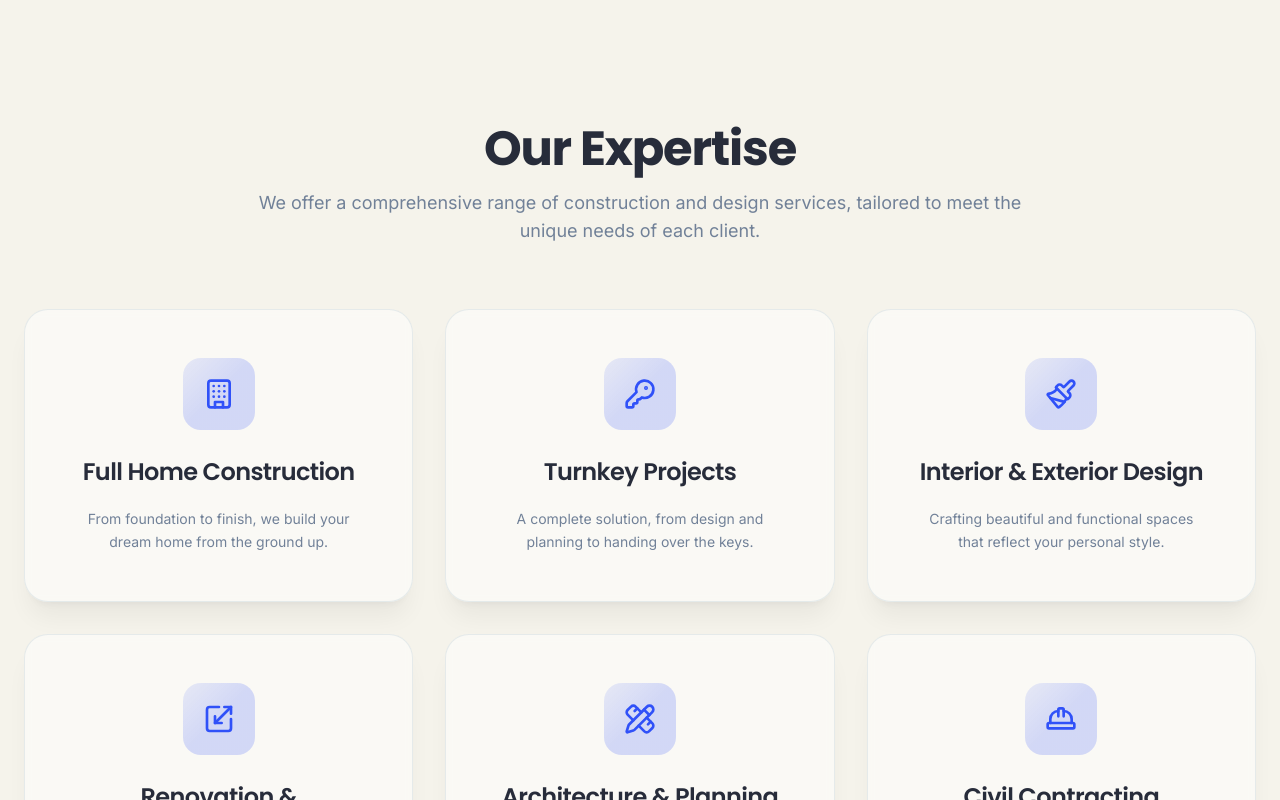
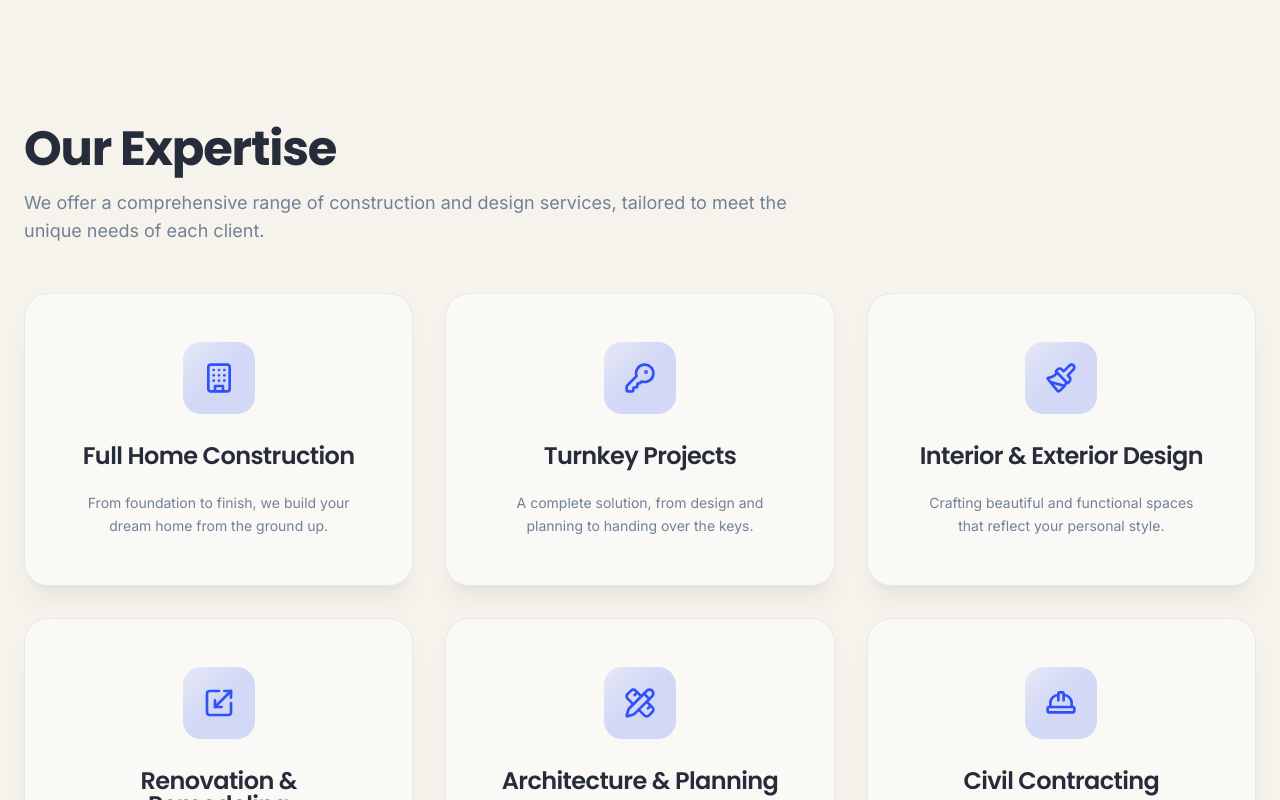
Before and after one commit to mrity222-ai/ITLC-Con, a Next.js app: page / in a window 1280 px wide. Shown: the part 5180-5980 px from the top of the page. Built offline with nearby package versions, Linux system fonts and the light colour scheme; what @genkit-ai/google-genai, genkit would draw is missing.

Commit message:
move to left side (_for element div_)

```diff
--- a/src/components/sections/services.tsx
+++ b/src/components/sections/services.tsx
@@ -77,19 +77,15 @@ export default function ServicesSection() {
       animate={controls}
       className="py-24 sm:py-32 bg-secondary"
     >
-      <div className="container mx-auto px-4 md:px-6 text-center max-w-7xl">
-        <motion.h2
-            className="text-4xl md:text-5xl font-bold font-headline mb-4 tracking-tight text-foreground"
-            variants={cardVariants}
-        >
-            Our Expertise
-        </motion.h2>
-        <motion.p
-            className="max-w-3xl mx-auto text-muted-foreground md:text-lg mb-16"
-            variants={cardVariants}
-        >
-          We offer a comprehensive range of construction and design services, tailored to meet the unique needs of each client.
-        </motion.p>
+      <div className="container mx-auto px-4 md:px-6 max-w-7xl">
+        <motion.div variants={cardVariants} className="mb-12">
+            <h2 className="text-4xl md:text-5xl font-bold font-headline mb-4 tracking-tight text-foreground">
+                Our Expertise
+            </h2>
+            <p className="max-w-3xl text-muted-foreground md:text-lg">
+              We offer a comprehensive range of construction and design services, tailored to meet the unique needs of each client.
+            </p>
+        </motion.div>
         <motion.div
             className="grid md:grid-cols-2 lg:grid-cols-3 gap-8"
             variants={gridVariants}
```
